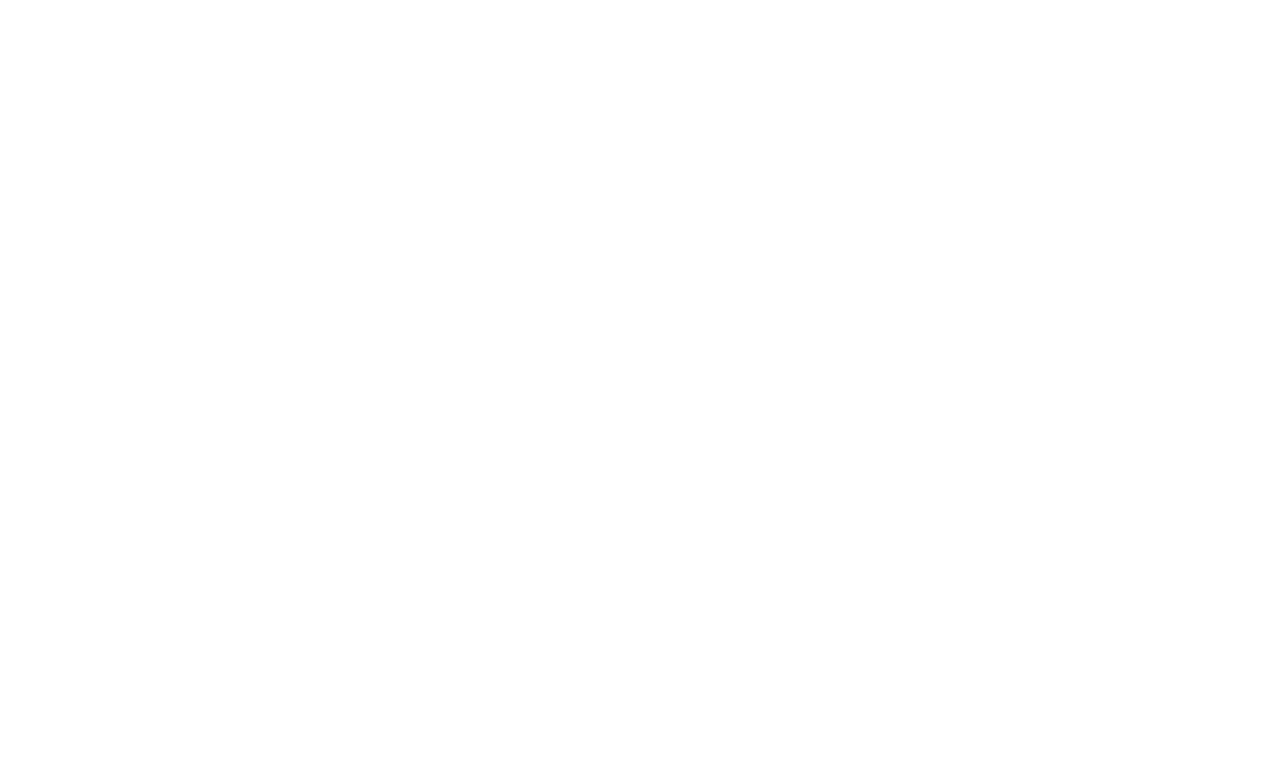
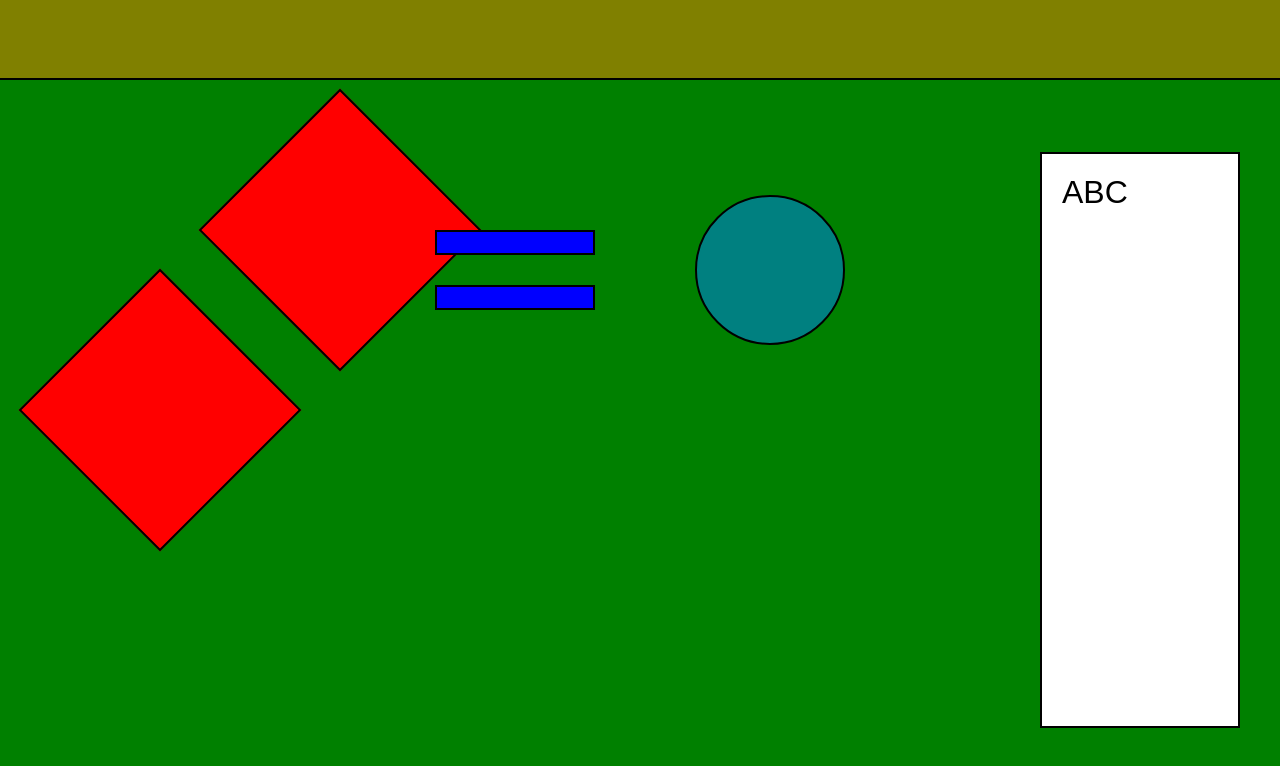
Before and after one commit to SzymonGieraga/HTMLStudy, a plain HTML site: page index.html in a window 1280 px wide. Drawn offline with Linux system fonts and the light colour scheme.

Commit message:
Basic >900px site view

```diff
--- a/index.html
+++ b/index.html
@@ -1,10 +1,32 @@
 <!DOCTYPE html>
-<html lang="en">
+<html lang="pl">
 <head>
     <meta charset="UTF-8">
-    <title>Title</title>
+    <meta name="viewport" content="width=device-width, initial-scale=1.0">
+    <title>Junior Game Editor Task</title>
+    <link rel="stylesheet" href="style.css">
 </head>
 <body>
+<div class="container">
+    <header class="top-bar"></header>
+    <main class="content">
+        <div class="diamond-group">
+            <div class="diamond"></div>
+            <div class="diamond second"></div>
+        </div>
 
+        <div class="middle-elements">
+            <div class="lines">
+                <div class="line"></div>
+                <div class="line"></div>
+            </div>
+            <div class="circle"></div>
+        </div>
+
+        <div class="side-panel">
+            <span class="panel-text">ABC</span>
+        </div>
+    </main>
+</div>
 </body>
 </html>
--- a/style.css
+++ b/style.css
@@ -0,0 +1,101 @@
+* {
+    margin: 0;
+    padding: 0;
+    box-sizing: border-box;
+}
+
+body, html {
+    width: 100%;
+    height: 100%;
+    overflow: hidden;
+}
+
+.container {
+    width: 100vw;
+    height: 100vh;
+    display: flex;
+    flex-direction: column;
+    background-color: #008000;
+}
+
+.top-bar {
+    width: 100%;
+    height: 10vh;
+    background-color: #808000;
+    border-bottom: 2px solid #000;
+}
+
+.content {
+    flex: 1;
+    position: relative;
+    padding: 20px;
+}
+
+.diamond-group {
+    position: absolute;
+    top: 50px;
+    left: 240px;
+}
+
+.diamond {
+    width: 200px;
+    height: 200px;
+    background-color: #ff0000;
+    border: 2px solid #000;
+    transform: rotate(45deg);
+    position: relative;
+}
+
+.diamond.second {
+    margin-top: -20px;
+    margin-left: -180px;
+}
+
+.middle-elements {
+    position: absolute;
+    left: 50%;
+    top: 115px;
+    transform: translateX(-50%);
+    display: flex;
+    align-items: center;
+    gap: 100px;
+}
+
+.lines {
+    display: flex;
+    flex-direction: column;
+    gap: 30px;
+}
+
+.line {
+    width: 160px;
+    height: 25px;
+    background-color: #0000ff;
+    border: 2px solid #000;
+}
+
+.circle {
+    width: 150px;
+    height: 150px;
+    background-color: #008080;
+    border: 2px solid #000;
+    border-radius: 50%;
+}
+
+.side-panel {
+    position: absolute;
+    right: 40px;
+    top: 10%;
+    width: 200px;
+    height: 80%;
+    background-color: #ffffff;
+    border: 2px solid #000;
+    padding: 20px;
+}
+
+.panel-text {
+    font-family: sans-serif;
+    font-size: 2rem;
+    color: #000;
+    justify-content: center;
+}
```
